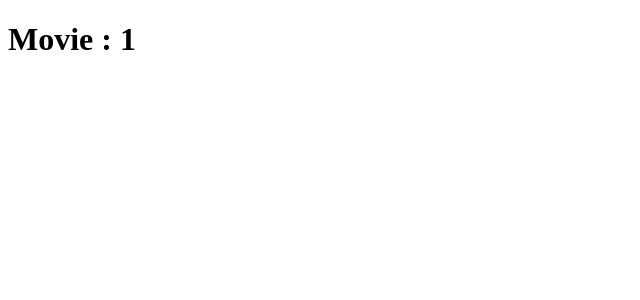
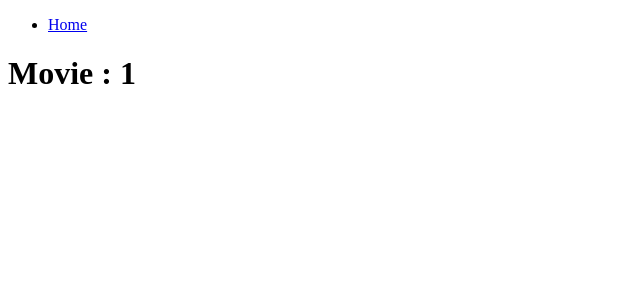
Before and after one commit to InwooLeeme/NextMovie, a Next.js app: page /movies/1 in a window 1280 px wide. Shown: the top 300 px of the page, without its empty margins (0-640 px from the left). Built offline with nearby package versions, Linux system fonts and the light colour scheme.

Commit message:
Layout에 NavBar 적용

```diff
--- a/app/layout.tsx
+++ b/app/layout.tsx
@@ -1,3 +1,5 @@
+import Nav from "../components/Navbar";
+
 export const metadata = {
   title: "Next.js",
   description: "Generated by Next.js",
@@ -9,8 +11,11 @@
   children: React.ReactNode;
 }) {
   return (
-    <html lang="en">
-      <body>{children}</body>
+    <html lang="en" suppressHydrationWarning>
+      <body>
+        <Nav />
+        {children}
+      </body>
     </html>
   );
 }
--- /dev/null
+++ b/components/Navbar.tsx
@@ -0,0 +1,13 @@
+import Link from "next/link";
+
+export default function Nav() {
+  return (
+    <nav>
+      <ul>
+        <li>
+          <Link href={"/"}>Home</Link>
+        </li>
+      </ul>
+    </nav>
+  );
+}
```
